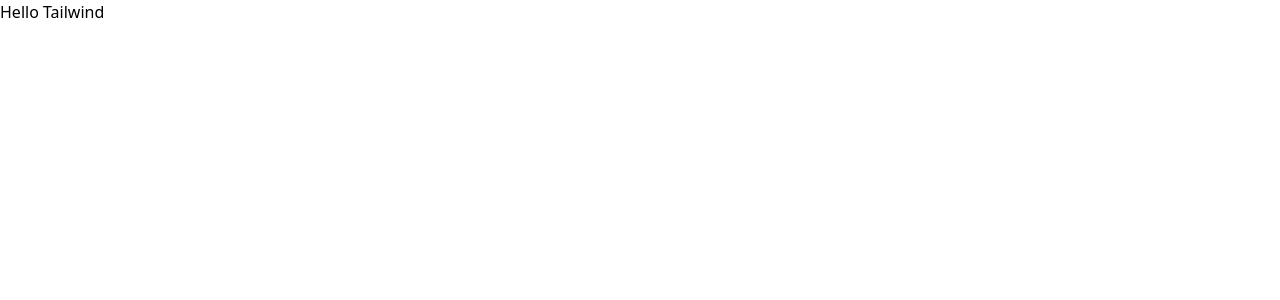
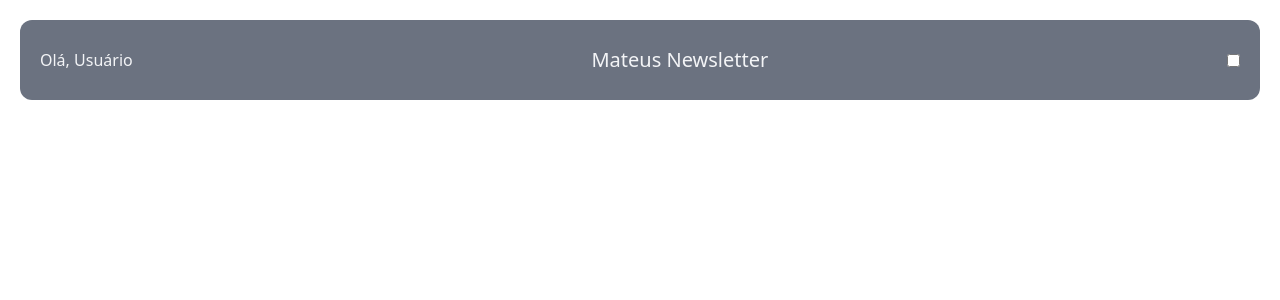
Before and after one commit to mteusbarbosa/react-tailwind, a React (Vite) app in the folder react-tailwind/: page / in a window 1280 px wide. Shown: the top 300 px of the page. Built offline with nearby package versions, Linux system fonts and the light colour scheme.

Commit message:
first stylization

```diff
--- a/react-tailwind/src/App.jsx
+++ b/react-tailwind/src/App.jsx
@@ -1,7 +1,9 @@
+import Header from "./components/Header/Header"
+
 function App() {
 
   return (
-   <h1>Hello Tailwind</h1>
+   <Header></Header>
   )
 }
 
--- /dev/null
+++ b/react-tailwind/src/components/Header/Header.jsx
@@ -0,0 +1,9 @@
+const Header = () => {
+    return <div className="flex h-20 bg-gray-500 justify-between items-center px-5 sm:rounded-xl sm:m-5">
+        <span className="text-gray-100">Olá, Usuário</span>
+        <h1 className="text-gray-100 text-xl">Mateus Newsletter</h1>
+        <input className="hidden sm:block" type="checkbox" />
+    </div>
+}
+
+export default Header;
```
